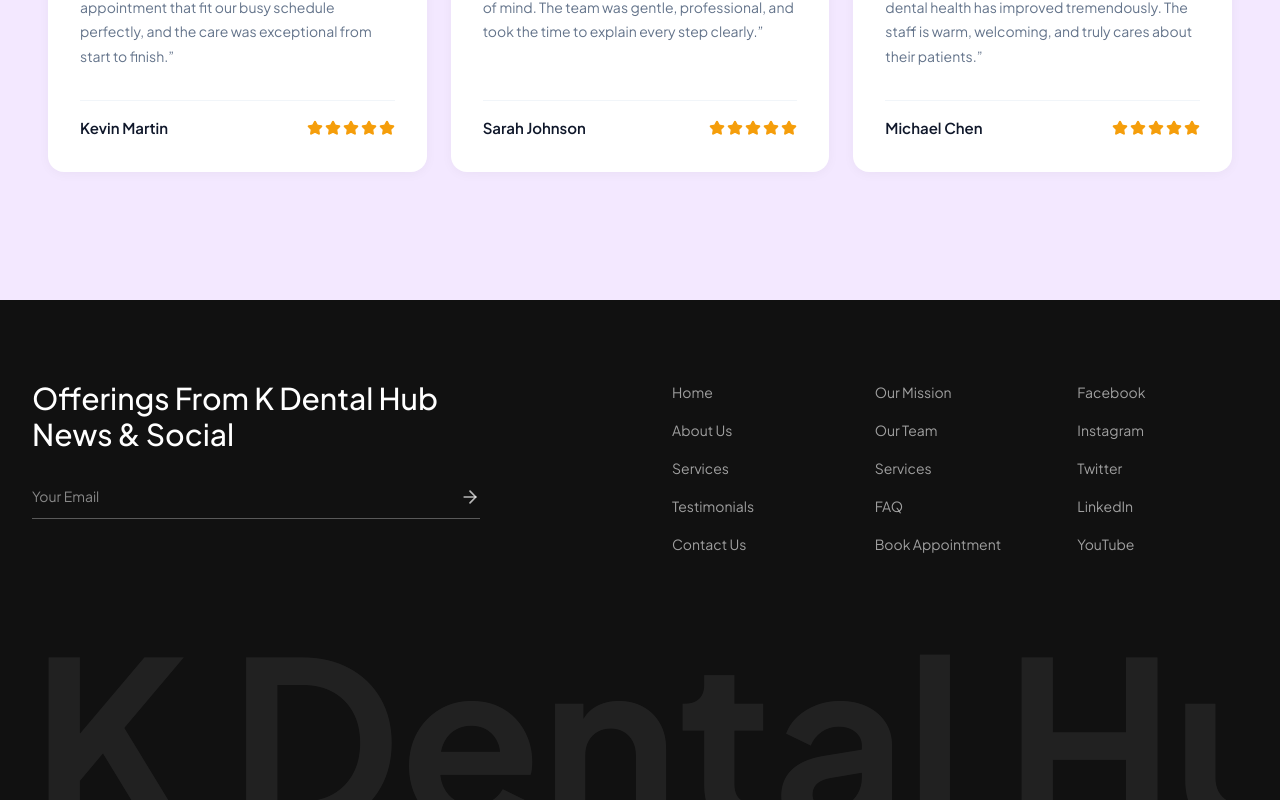
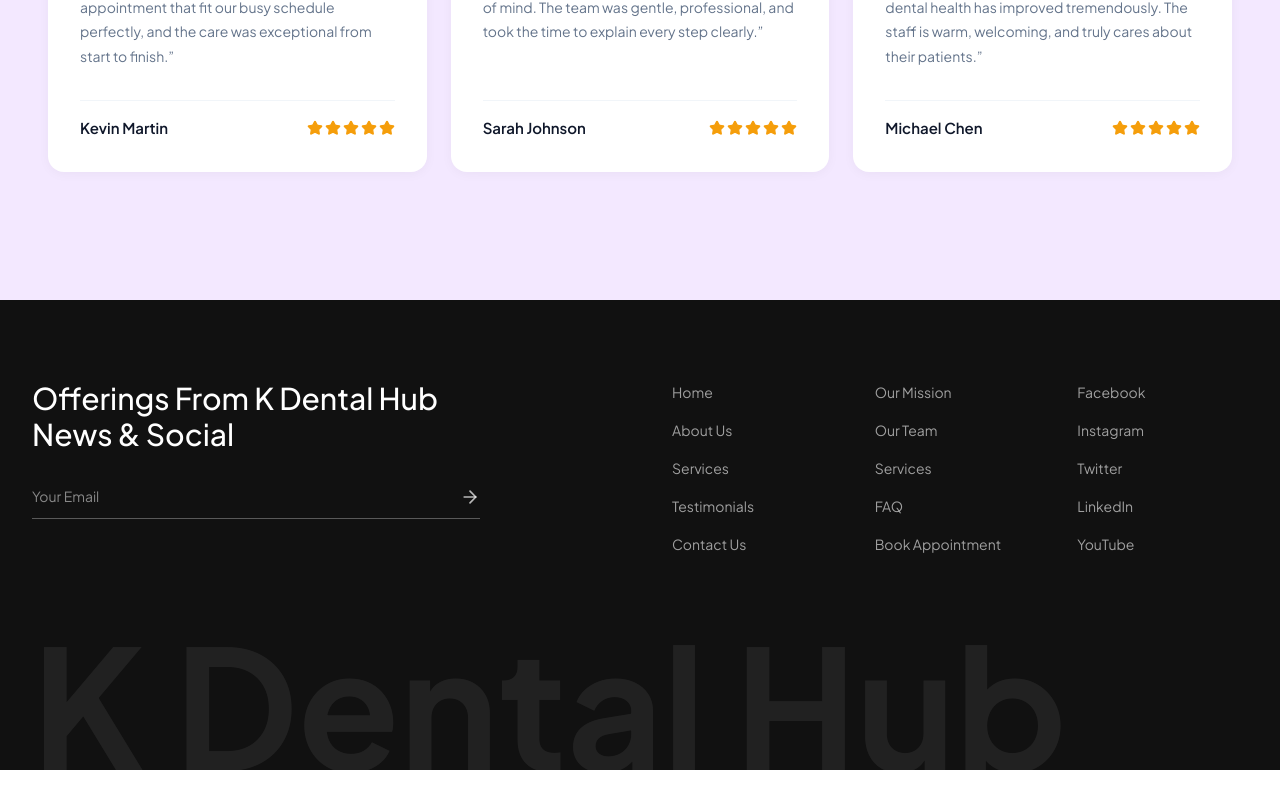
Before and after one commit to liquid-dre/KDentalHub, a Next.js app: page / in a window 1280 px wide. Shown: the part 4950-5750 px from the top of the page. After the commit the page ends 5720 px from the top, so only its background shows below. Built offline with nearby package versions, Linux system fonts and the light colour scheme.

Commit message:
Reduce large footer brand text size to prevent clipping
https://claude.ai/code/session_01YJQVms1pzHYQFLXTUd3hjj

```diff
--- a/components/Footer.tsx
+++ b/components/Footer.tsx
@@ -115,10 +115,10 @@ export default function Footer() {
         </div>
 
         {/* Large brand text at bottom, clipped */}
-        <div className="mt-12 lg:mt-16 overflow-hidden" style={{ height: 'clamp(100px, 15vw, 180px)' }}>
+        <div className="mt-12 lg:mt-16 overflow-hidden" style={{ height: 'clamp(80px, 12vw, 150px)' }}>
           <span
             className="block font-bold text-white/[0.07] leading-none whitespace-nowrap select-none"
-            style={{ fontSize: 'clamp(120px, 18vw, 240px)' }}
+            style={{ fontSize: 'clamp(90px, 13vw, 180px)' }}
           >
             K Dental Hub
           </span>
```
